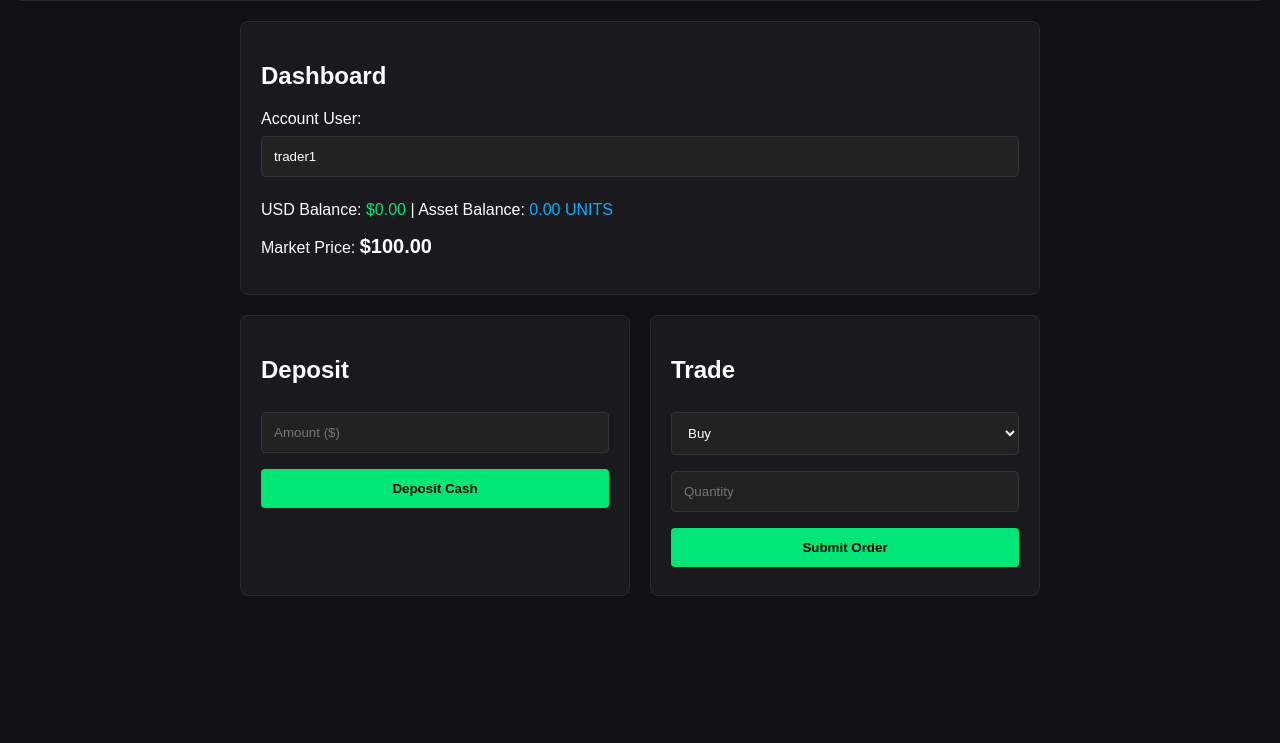
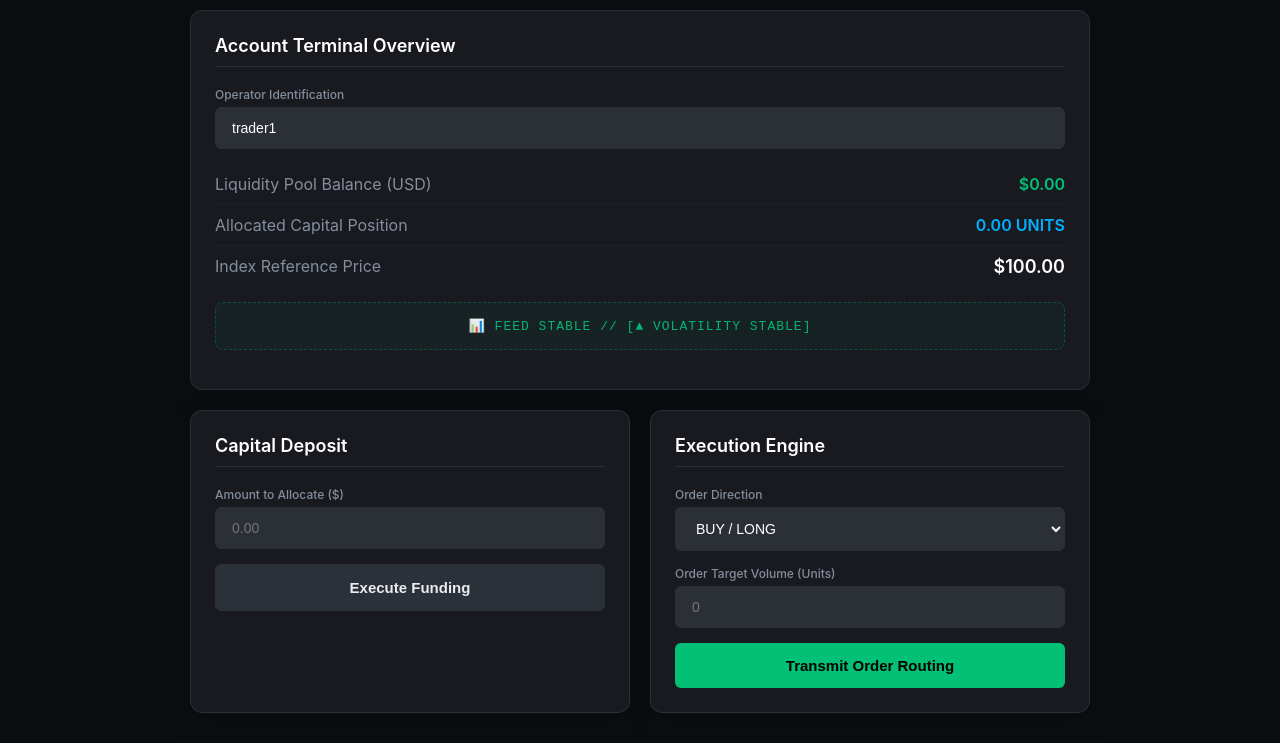
Before and after one commit to omweri380/traderscheme, a website: page public/index.html in a window 1280 px wide. Shown: the part 76-819 px from the top of the page. Drawn offline with Linux system fonts and the light colour scheme; no server answers.

Commit message:
Update index.html

```diff
--- a/public/index.html
+++ b/public/index.html
@@ -3,47 +3,257 @@
 <head>
     <meta charset="UTF-8">
     <meta name="viewport" content="width=device-width, initial-scale=1.0">
-    <!-- This changes the name on your browser tab -->
-    <title>traderscheme.com | Trading Desk</title>
+    <title>traderscheme.com | Premium Trading Desk</title>
     <style>
-        body { font-family: sans-serif; background: #121214; color: #fff; padding: 20px; margin: 0; }
-        .navbar { background: #1a1a1e; padding: 15px 30px; border-bottom: 1px solid #2a2a30; margin-bottom: 20px; display: flex; justify-content: space-between; align-items: center; }
-        .brand { font-size: 22px; font-weight: bold; color: #00e676; letter-spacing: 0.5px; }
-        .container { max-width: 800px; margin: 0 auto; display: grid; grid-template-columns: 1fr 1fr; gap: 20px; padding: 0 20px; }
-        .card { background: #1a1a1e; border: 1px solid #2a2a30; padding: 20px; border-radius: 8px; }
-        .full-width { grid-column: 1 / -1; }
-        input, select, button { width: 100%; padding: 12px; margin: 8px 0; border-radius: 4px; border: 1px solid #333; background: #222; color: #fff; box-sizing: border-box; }
-        button { background: #00e676; color: #000; font-weight: bold; border: none; cursor: pointer; }
+        :root {
+            --bg-main: #0b0e11;
+            --bg-card: #181a20;
+            --bg-input: #2b2f36;
+            --primary: #02c076;
+            --primary-hover: #03d885;
+            --danger: #f6465d;
+            --text-muted: #848e9c;
+            --border-color: #2b2f36;
+        }
+
+        body {
+            font-family: -apple-system, BlinkMacSystemFont, "Segoe UI", Roboto, Helvetica, Arial, sans-serif;
+            background: var(--bg-main);
+            color: #eaecef;
+            padding: 0;
+            margin: 0;
+        }
+
+        /* Upgraded Navbar */
+        .navbar {
+            background: var(--bg-card);
+            padding: 15px 30px;
+            border-bottom: 1px solid var(--border-color);
+            display: flex;
+            justify-content: space-between;
+            align-items: center;
+            box-shadow: 0 4px 12px rgba(0,0,0,0.3);
+        }
+
+        .brand {
+            font-size: 20px;
+            font-weight: 700;
+            color: var(--primary);
+            letter-spacing: 0.5px;
+            display: flex;
+            align-items: center;
+            gap: 8px;
+        }
+
+        .brand::before {
+            content: "⚡";
+        }
+
+        .status-badge {
+            background: rgba(2, 192, 118, 0.1);
+            color: var(--primary);
+            padding: 4px 12px;
+            border-radius: 20px;
+            font-size: 12px;
+            font-weight: 600;
+            border: 1px solid rgba(2, 192, 118, 0.2);
+        }
+
+        /* Container & Layout */
+        .container {
+            max-width: 900px;
+            margin: 30px auto;
+            display: grid;
+            grid-template-columns: 1fr 1fr;
+            gap: 20px;
+            padding: 0 20px;
+        }
+
+        @media (max-width: 768px) {
+            .container {
+                grid-template-columns: 1fr;
+            }
+        }
+
+        /* Sleek Cards */
+        .card {
+            background: var(--bg-card);
+            border: 1px solid var(--border-color);
+            padding: 24px;
+            border-radius: 12px;
+            box-shadow: 0 8px 24px rgba(0,0,0,0.2);
+            transition: transform 0.2s, border-color 0.2s;
+        }
+
+        .card:hover {
+            border-color: #474d57;
+        }
+
+        .full-width {
+            grid-column: 1 / -1;
+        }
+
+        h2 {
+            margin-top: 0;
+            margin-bottom: 20px;
+            font-size: 18px;
+            font-weight: 600;
+            color: #fff;
+            border-bottom: 1px solid var(--border-color);
+            padding-bottom: 10px;
+        }
+
+        /* Realistic Decorative Chart Element */
+        .mini-chart {
+            background: rgba(2, 192, 118, 0.05);
+            border: 1px dashed rgba(2, 192, 118, 0.3);
+            border-radius: 8px;
+            padding: 15px;
+            margin: 15px 0;
+            text-align: center;
+            color: var(--primary);
+            font-size: 13px;
+            font-family: monospace;
+            letter-spacing: 1px;
+            animation: pulse 2s infinite alternate;
+        }
+
+        @keyframes pulse {
+            0% { opacity: 0.7; }
+            100% { opacity: 1; }
+        }
+
+        /* Form Inputs & Buttons */
+        label {
+            display: block;
+            font-size: 12px;
+            color: var(--text-muted);
+            margin-bottom: 5px;
+            font-weight: 500;
+        }
+
+        input, select {
+            width: 100%;
+            padding: 12px 16px;
+            margin-bottom: 15px;
+            border-radius: 6px;
+            border: 1px solid var(--border-color);
+            background: var(--bg-input);
+            color: #fff;
+            box-sizing: border-box;
+            font-size: 14px;
+            transition: border-color 0.2s;
+        }
+
+        input:focus, select:focus {
+            outline: none;
+            border-color: var(--primary);
+        }
+
+        button {
+            width: 100%;
+            padding: 14px;
+            border-radius: 6px;
+            font-weight: 600;
+            font-size: 15px;
+            border: none;
+            cursor: pointer;
+            transition: background 0.2s, opacity 0.2s;
+        }
+
+        .btn-deposit {
+            background: #2b3139;
+            color: #eaecef;
+            border: 1px solid var(--border-color);
+        }
+
+        .btn-deposit:hover {
+            background: #363c45;
+        }
+
+        .btn-trade {
+            background: var(--primary);
+            color: #000;
+        }
+
+        .btn-trade:hover {
+            background: var(--primary-hover);
+        }
+
+        /* Metric Rows */
+        .metric-row {
+            display: flex;
+            justify-content: space-between;
+            padding: 10px 0;
+            border-bottom: 1px solid rgba(255,255,255,0.03);
+        }
+
+        .metric-label {
+            color: var(--text-muted);
+        }
+
+        .metric-value {
+            font-weight: 600;
+        }
     </style>
 </head>
 <body>
 
-<!-- New Header Navigation Bar -->
+    <!-- Professional Navbar -->
     <div class="navbar">
         <div class="brand">traderscheme.com</div>
-    <div style="color: #aaa; font-size: 14px;">Live Trading Desk</div>
+        <div class="status-badge">● LIVE CORE CONSOLE</div>
     </div>
 
     <div class="container">
+        <!-- Main Terminal Dashboard -->
         <div class="card full-width">
-        <h2>Dashboard</h2>
-        <label>Account User: </label>
+            <h2>Account Terminal Overview</h2>
+
+            <label for="username">Operator Identification</label>
             <input type="text" id="username" value="trader1" onchange="updateDashboard()">
-        <p>USD Balance: <span id="usd-bal" style="color:#00e676">$0.00</span> | Asset Balance: <span id="asset-bal" style="color:#00b0ff">0.00 UNITS</span></p>
-        <p>Market Price: <span id="market-price" style="font-size:20px; font-weight:bold;">$100.00</span></p>
+
+            <div class="metric-row">
+                <span class="metric-label">Liquidity Pool Balance (USD)</span>
+                <span id="usd-bal" class="metric-value" style="color: var(--primary);">$0.00</span>
             </div>
-    <div class="card">
-        <h2>Deposit</h2>
-        <input type="number" id="deposit-amount" placeholder="Amount ($)">
-        <button onclick="handleDeposit()">Deposit Cash</button>
+            <div class="metric-row">
+                <span class="metric-label">Allocated Capital Position</span>
+                <span id="asset-bal" class="metric-value" style="color: #00b0ff;">0.00 UNITS</span>
             </div>
-    <div class="card">
-        <h2>Trade</h2>
-        <select id="trade-side"><option value="BUY">Buy</option><option value="SELL">Sell</option></select>
-        <input type="number" id="trade-qty" placeholder="Quantity">
-        <button onclick="handleTrade()">Submit Order</button>
+            <div class="metric-row" style="border: none;">
+                <span class="metric-label">Index Reference Price</span>
+                <span id="market-price" class="metric-value" style="font-size: 18px; color: #fff;">$100.00</span>
+            </div>
+
+            <!-- New Decorative Chart Feature -->
+            <div class="mini-chart">
+                📊 FEED STABLE // [▲ VOLATILITY STABLE]
             </div>
         </div>
+
+        <!-- Funding Node -->
+        <div class="card">
+            <h2>Capital Deposit</h2>
+            <label>Amount to Allocate ($)</label>
+            <input type="number" id="deposit-amount" placeholder="0.00">
+            <button class="btn-deposit" onclick="handleDeposit()">Execute Funding</button>
+        </div>
+
+        <!-- Trading Node -->
+        <div class="card">
+            <h2>Execution Engine</h2>
+            <label>Order Direction</label>
+            <select id="trade-side">
+                <option value="BUY">BUY / LONG</option>
+                <option value="SELL">SELL / SHORT</option>
+            </select>
+            <label>Order Target Volume (Units)</label>
+            <input type="number" id="trade-qty" placeholder="0">
+            <button class="btn-trade" onclick="handleTrade()">Transmit Order Routing</button>
+        </div>
+    </div>
+
     <script>
         async function updateDashboard() {
             const username = document.getElementById('username').value;
@@ -53,19 +263,32 @@
             document.getElementById('asset-bal').innerText = `${data.balances.ASSET.toFixed(4)} UNITS`;
             document.getElementById('market-price').innerText = `$${data.currentMarketPrice.toFixed(2)}`;
         }
+
         async function handleDeposit() {
             const username = document.getElementById('username').value;
             const amount = document.getElementById('deposit-amount').value;
-        await fetch('/api/deposit', { method: 'POST', headers: { 'Content-Type': 'application/json' }, body: JSON.stringify({ username, amount }) });
+            await fetch('/api/deposit', {
+                method: 'POST',
+                headers: { 'Content-Type': 'application/json' },
+                body: JSON.stringify({ username, amount })
+            });
+            document.getElementById('deposit-amount').value = '';
             updateDashboard();
         }
+
         async function handleTrade() {
             const username = document.getElementById('username').value;
             const side = document.getElementById('trade-side').value;
             const quantity = document.getElementById('trade-qty').value;
-        await fetch('/api/trade', { method: 'POST', headers: { 'Content-Type': 'application/json' }, body: JSON.stringify({ username, side, quantity }) });
+            await fetch('/api/trade', {
+                method: 'POST',
+                headers: { 'Content-Type': 'application/json' },
+                body: JSON.stringify({ username, side, quantity })
+            });
+            document.getElementById('trade-qty').value = '';
             updateDashboard();
         }
+
         updateDashboard();
     </script>
 </body>
```
Lines whose indentation alone changed are shown as unchanged.
